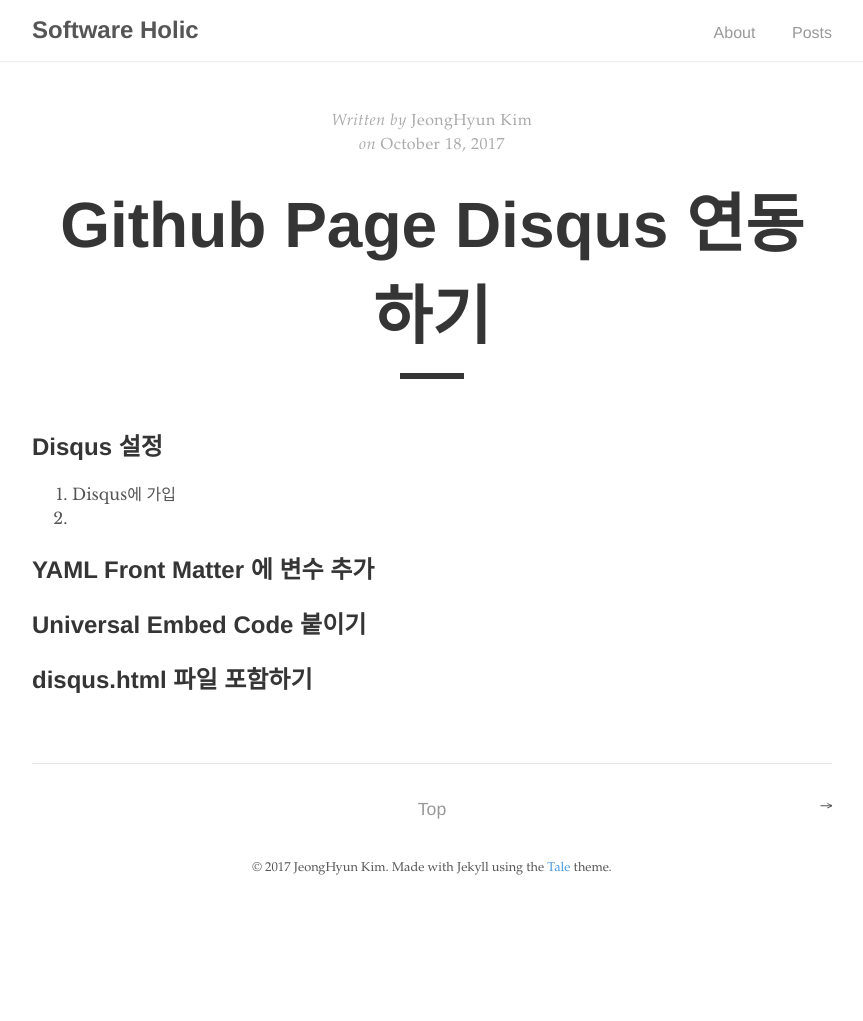
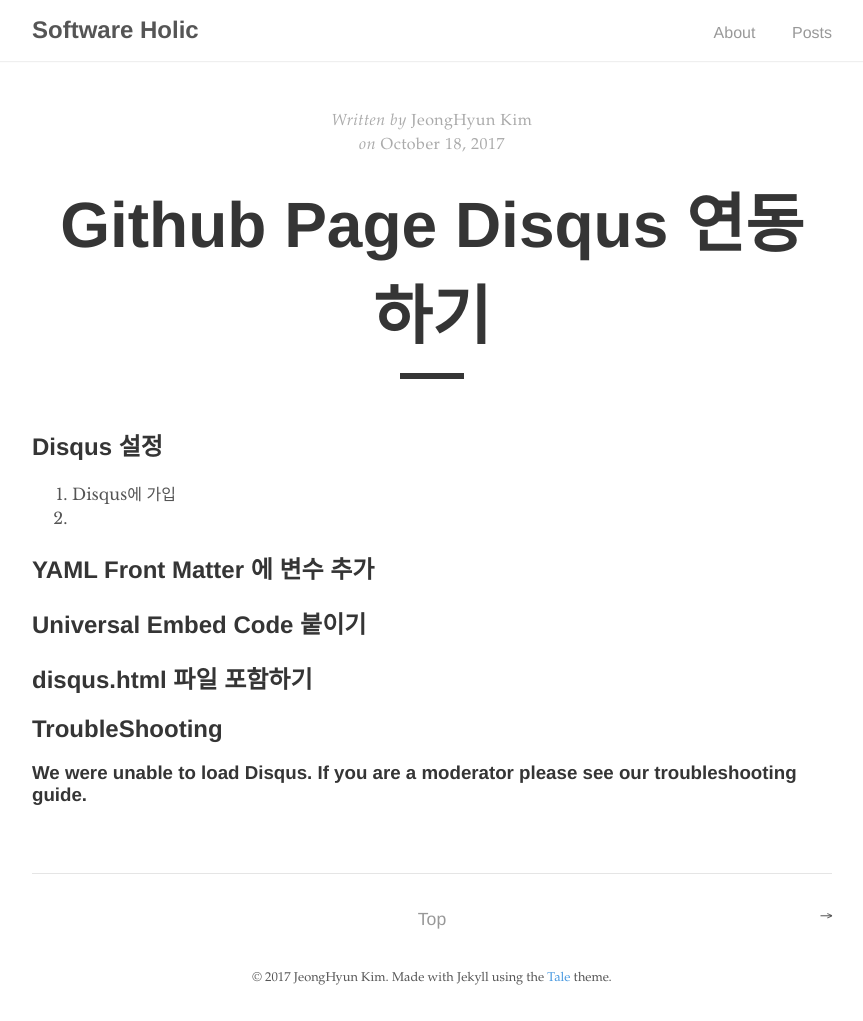
Before and after one commit to ashcroft147/ashcroft147.github.io, a Jekyll site: the page built from _posts/2017-10-19-Github Page Disqus 연동하기.md, in a window 1280 px wide. Shown: the whole page, without its empty margins (208-1071 px from the left). Built offline with Jekyll 4.4.1, drawn with Linux system fonts in a browser that asks for light colours; comment, search, counter and statistics services are not loaded; before the commit the page ends 911 px from its top, so only the background shows below that.

Commit message:
Modify article

```diff
--- a/_includes/disqus.html
+++ b/_includes/disqus.html
@@ -7,7 +7,7 @@
 
 
 var disqus_config = function () {
-	this.page.url = "{{ site.url }}{{ page.url }}";  // Replace PAGE_URL with your page's canonical URL variable
+	this.page.url = "https://ashcroft147.github.io{{ page.url }}";  // Replace PAGE_URL with your page's canonical URL variable
 	this.page.identifier = "{{ page.id }}"; // Replace PAGE_IDENTIFIER with your page's unique identifier variable
 };
 
--- a/_posts/2017-10-19-Github Page Disqus 연동하기.md
+++ b/_posts/2017-10-19-Github Page Disqus 연동하기.md
@@ -15,3 +15,7 @@ comments: true
 ## Universal Embed Code 붙이기
 
 ## disqus.html 파일 포함하기
+
+## TroubleShooting
+
+### We were unable to load Disqus. If you are a moderator please see our troubleshooting guide.
```
